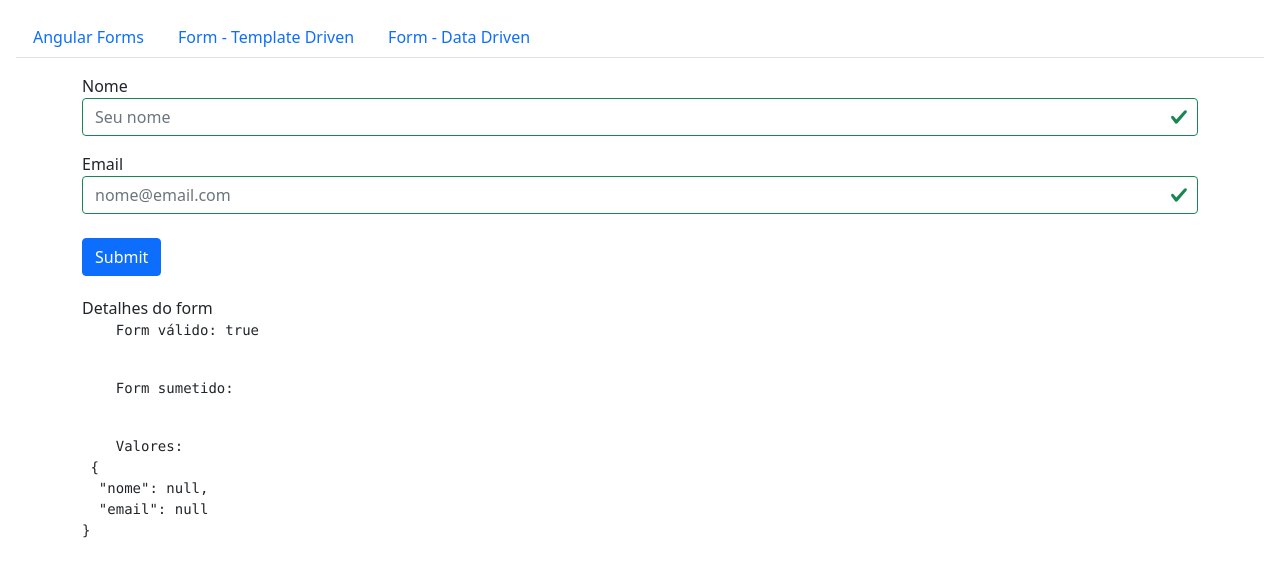
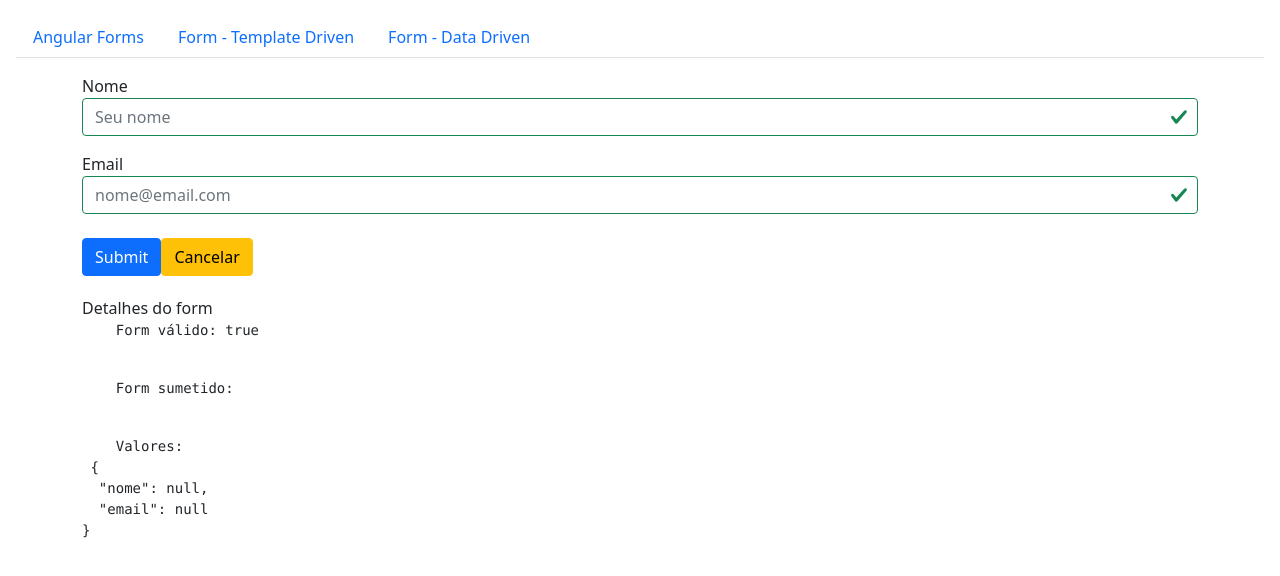
Before and after one commit to AndersonSilva94/estudos-angular-framework, an Angular app in the folder modulo-9-formularios-data-driven/formularios-data-driven/: page /dataForm in a window 1280 px wide. Shown: the top 576 px of the page. Built offline with nearby package versions, Linux system fonts and the light colour scheme.

Commit message:
feat: :rocket: Formulários reativos: Resetando o form

```diff
--- a/modulo-9-formularios-data-driven/formularios-data-driven/src/app/data-form/data-form.component.html
+++ b/modulo-9-formularios-data-driven/formularios-data-driven/src/app/data-form/data-form.component.html
@@ -132,6 +132,7 @@
 <!--     [disabled]="!f.valid" -->
     Submit
   </button>
+  <button class="btn btn-warning mt-4" (click)="resetar()">Cancelar</button>
 
   <form-debug [form]="formulario"></form-debug>
 </form>
--- a/modulo-9-formularios-data-driven/formularios-data-driven/src/app/data-form/data-form.component.ts
+++ b/modulo-9-formularios-data-driven/formularios-data-driven/src/app/data-form/data-form.component.ts
@@ -38,7 +38,18 @@ export class DataFormComponent implements OnInit {
 
     this.http.post('https://httpbin.org/post', JSON.stringify(this.formulario.value))
       .pipe(map(dados => dados))
-      .subscribe(dados => console.log(dados))
+      .subscribe(dados => {
+        console.log(dados);
+
+        //reseta o form
+        this.resetar();
+      },
+        (err: any) => alert('erro')
+      )
+  }
+
+  resetar() {
+    this.formulario.reset();
   }
 
 }
```
